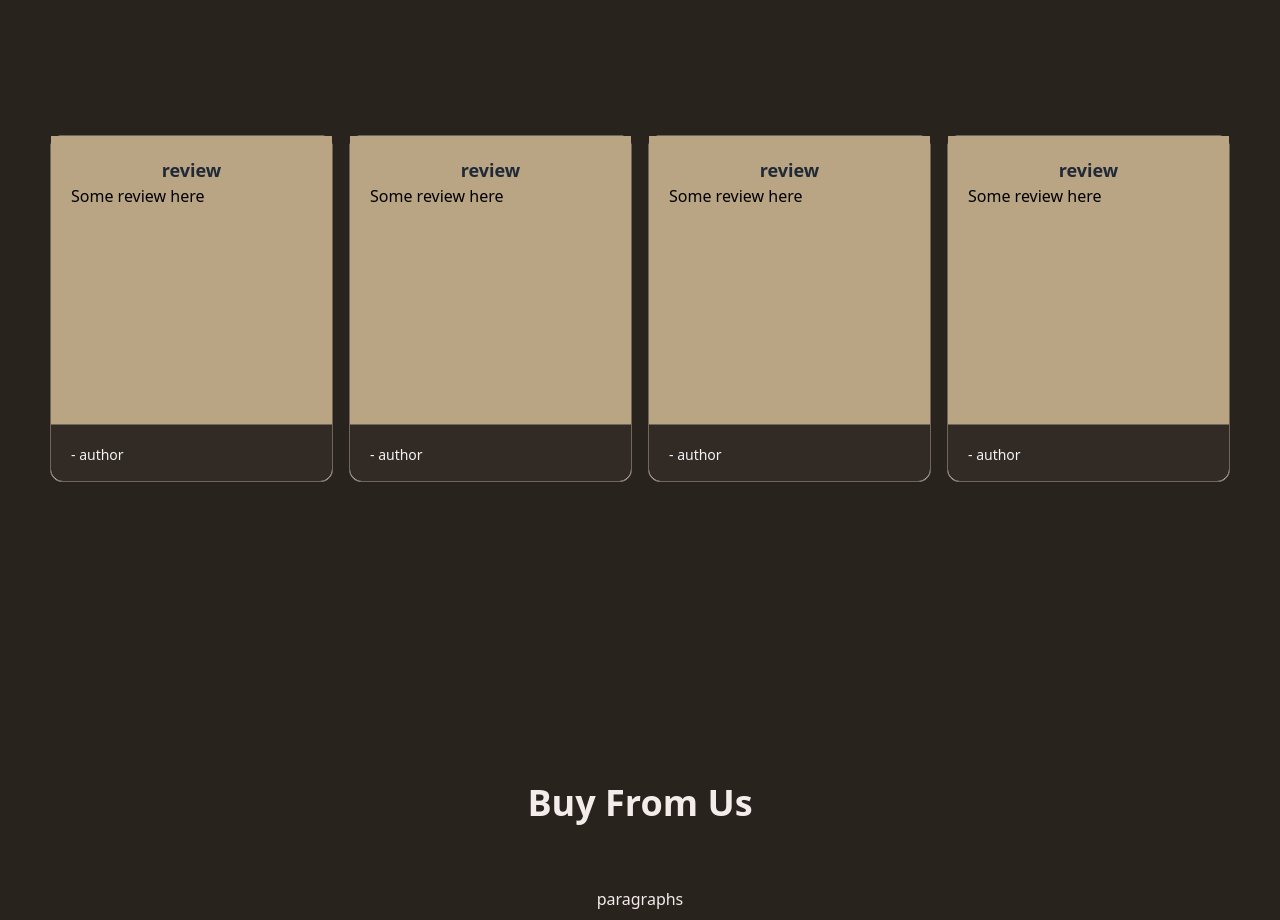
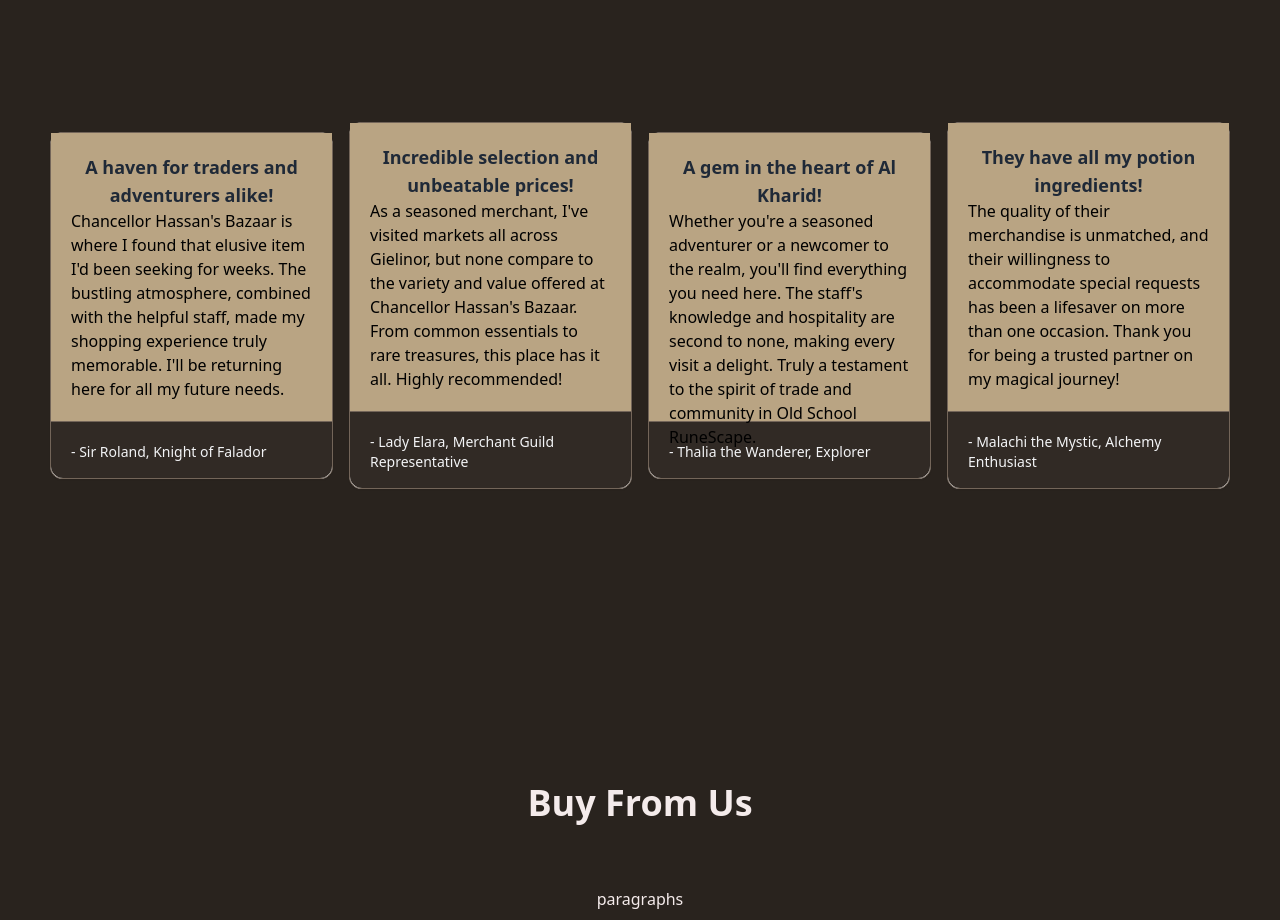
Before and after one commit to Endeyr/shopping-cart-project, a React (Vite) app: page / in a window 1280 px wide. Shown: the part 2360-3280 px from the top of the page. Built offline with nearby package versions, Linux system fonts and the light colour scheme; no server answers.

Commit message:
add content to testimonials

```diff
--- a/src/components/testimonials/index.tsx
+++ b/src/components/testimonials/index.tsx
@@ -8,17 +8,41 @@ const Testimonials = () => {
         Testimonials
       </h2>
       <div className="flex flex-col items-center justify-center w-full gap-4 xl:flex-row">
-        <ContentCard title="review" footer="- author">
-          Some review here
+        <ContentCard
+          title="A haven for traders and adventurers alike!"
+          footer="- Sir Roland, Knight of Falador"
+        >
+          Chancellor Hassan's Bazaar is where I found that elusive item I'd been
+          seeking for weeks. The bustling atmosphere, combined with the helpful
+          staff, made my shopping experience truly memorable. I'll be returning
+          here for all my future needs.
         </ContentCard>
-        <ContentCard title="review" footer="- author">
-          Some review here
+        <ContentCard
+          title="Incredible selection and unbeatable prices!"
+          footer="- Lady Elara, Merchant Guild Representative"
+        >
+          As a seasoned merchant, I've visited markets all across Gielinor, but
+          none compare to the variety and value offered at Chancellor Hassan's
+          Bazaar. From common essentials to rare treasures, this place has it
+          all. Highly recommended!
         </ContentCard>
-        <ContentCard title="review" footer="- author">
-          Some review here
+        <ContentCard
+          title="A gem in the heart of Al Kharid!"
+          footer="- Thalia the Wanderer, Explorer"
+        >
+          Whether you're a seasoned adventurer or a newcomer to the realm,
+          you'll find everything you need here. The staff's knowledge and
+          hospitality are second to none, making every visit a delight. Truly a
+          testament to the spirit of trade and community in Old School
+          RuneScape.
         </ContentCard>
-        <ContentCard title="review" footer="- author">
-          Some review here
+        <ContentCard
+          title="They have all my potion ingredients!"
+          footer="- Malachi the Mystic, Alchemy Enthusiast"
+        >
+          The quality of their merchandise is unmatched, and their willingness
+          to accommodate special requests has been a lifesaver on more than one
+          occasion. Thank you for being a trusted partner on my magical journey!
         </ContentCard>
       </div>
     </Container>
```
